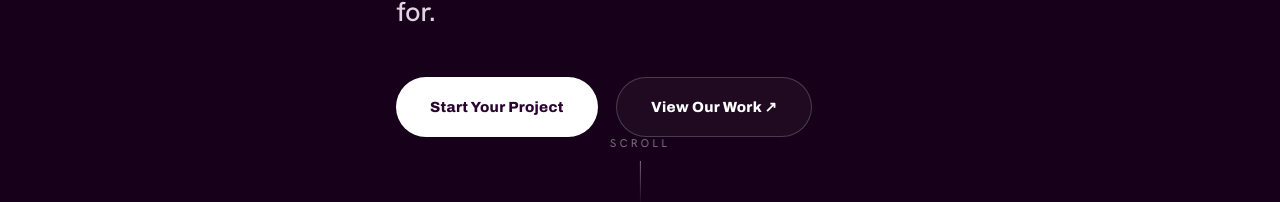
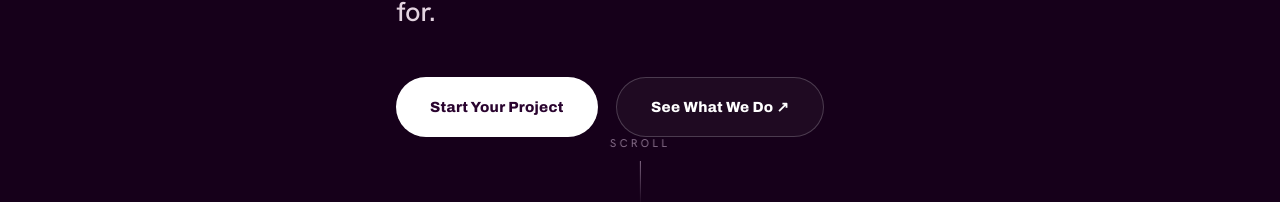
Before and after one commit to fadiduad78/boldraftt, a Next.js app in the folder bold-draft/: page / in a window 1280 px wide. Shown: the part 584-786 px from the top of the page. Built offline with nearby package versions, Linux system fonts and the light colour scheme.

Commit message:
Update button link text in Hero component

```diff
--- a/bold-draft/components/Hero.jsx
+++ b/bold-draft/components/Hero.jsx
@@ -47,7 +47,7 @@ export default function Hero() {
 
         <motion.div className="cta-row" initial={{ opacity: 0, y: 30 }} animate={{ opacity: 1, y: 0 }} transition={{ duration: 0.7, delay: 0.95 }}>
           <Magnetic href="#contact" className="btn btn-primary" data-cursor="start">Start Your Project</Magnetic>
-          <Magnetic href="#work" className="btn btn-ghost" data-cursor="view">View Our Work ↗</Magnetic>
+          <Magnetic href="#services" className="btn btn-ghost" data-cursor="view">See What We Do ↗</Magnetic>
         </motion.div>
       </div>
 
```
